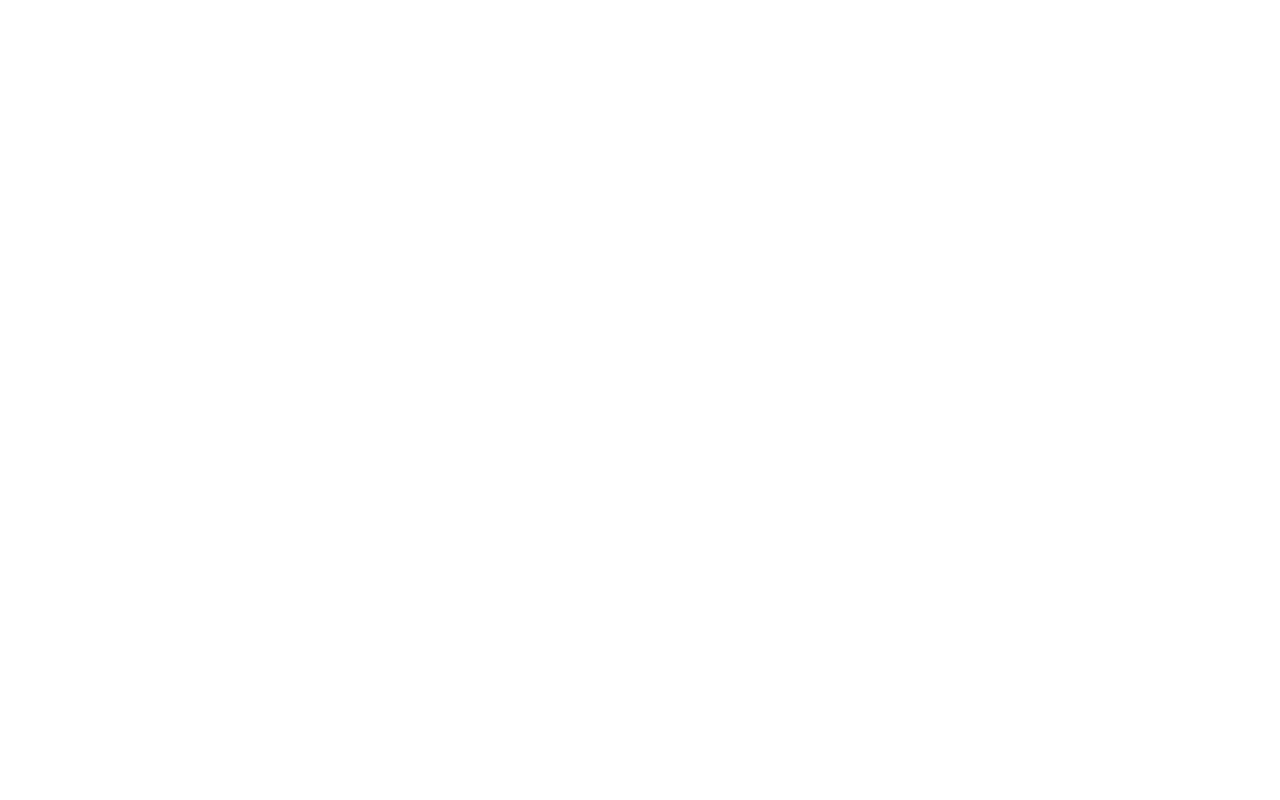
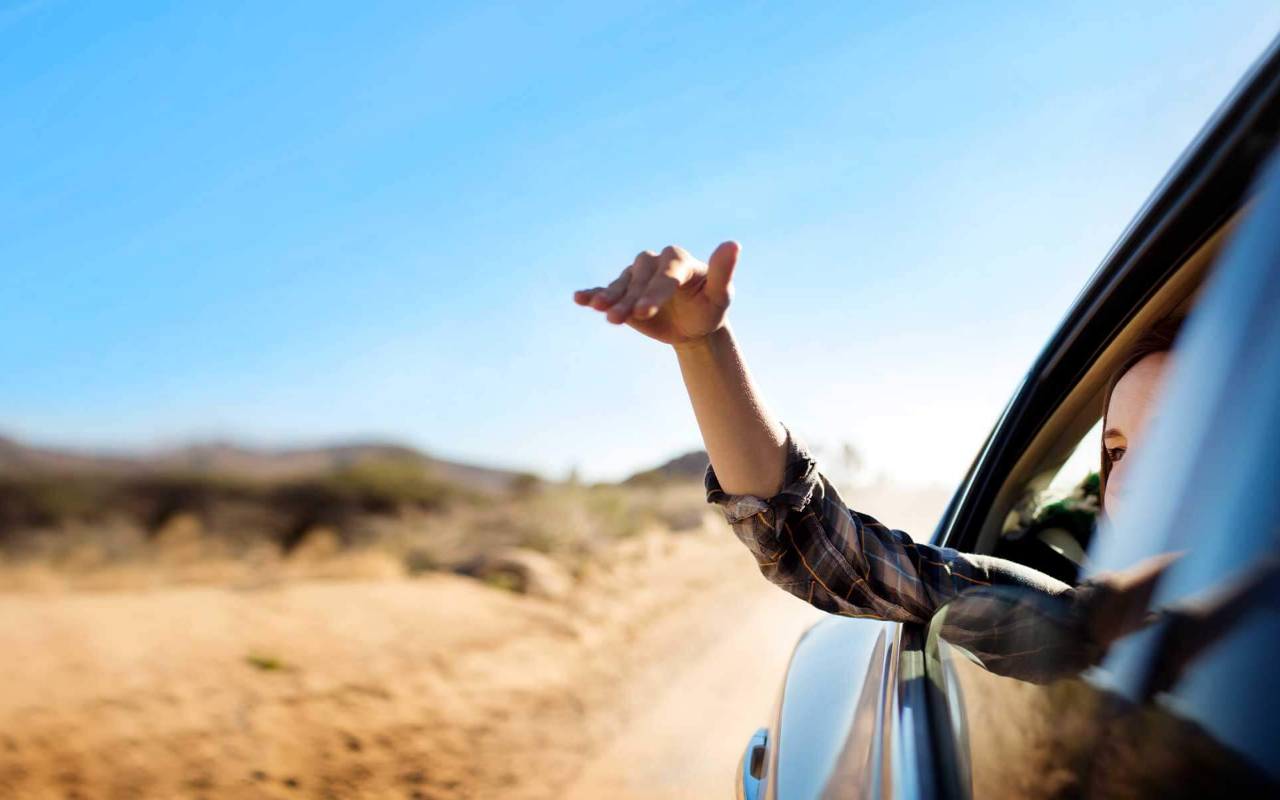
Before and after one commit to devsamuellgc/projeto-01, a plain HTML site: page index.html in a window 1280 px wide. Drawn offline with Linux system fonts and the light colour scheme.

Commit message:
Criação da estrutura do index.html com a imagem de fundo

```diff
--- a/assets/css/style.css
+++ b/assets/css/style.css
@@ -0,0 +1,12 @@
+*{
+    margin: 0;
+    padding: 0;
+}
+
+main {
+    background-image: url('../images/lycg-xl.jpg');
+    height: 100vh;
+    background-repeat: no-repeat;
+    background-position: center center;
+    background-size: cover;
+}
--- a/index.html
+++ b/index.html
@@ -4,9 +4,10 @@
     <meta charset="UTF-8">
     <meta http-equiv="X-UA-Compatible" content="IE=edge">
     <meta name="viewport" content="width=device-width, initial-scale=1.0">
+    <link rel="stylesheet" href="assets/css/style.css">
     <title>CarMax</title>
 </head>
 <body>
-
+    <main></main>
 </body>
 </html>
```
